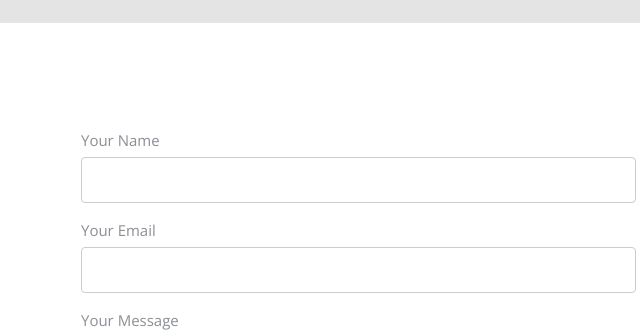
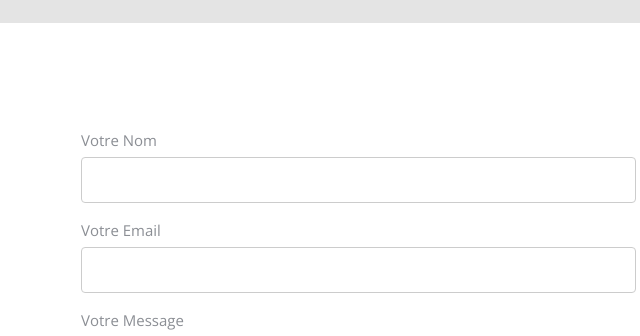
Before and after one commit to jmboumba/SiteResto, a website: page index.html in a window 1280 px wide. Shown: the part 6420-6756 px from the top of the page, 574-1214 px from the left. Drawn offline with nearby package versions, Linux system fonts and the light colour scheme; files whose address does not match are found by name.

Commit message:
Traduire en français les éléme,ts du formulaire de contact en bas de page

```diff
--- a/index.html
+++ b/index.html
@@ -439,19 +439,19 @@
           <div class="col-md-6 col-md-push-1 probootstrap-animate">
             <form method="post" class="probootstrap-form">
               <div class="form-group">
-                <label for="c_name">Your Name</label>
+                <label for="c_name">Votre Nom</label>
                 <div class="form-field">
                   <input type="text" id="c_name" class="form-control">
                 </div>
               </div>
               <div class="form-group">
-                <label for="c_email">Your Email</label>
+                <label for="c_email">Votre Email</label>
                 <div class="form-field">
                   <input type="text" id="c_email" class="form-control">
                 </div>
               </div>
               <div class="form-group">
-                <label for="c_message">Your Message</label>
+                <label for="c_message">Votre Message</label>
                 <div class="form-field">
                   <textarea name="c_message" id="c_message" cols="30" rows="10" class="form-control"></textarea>
                 </div>
```
